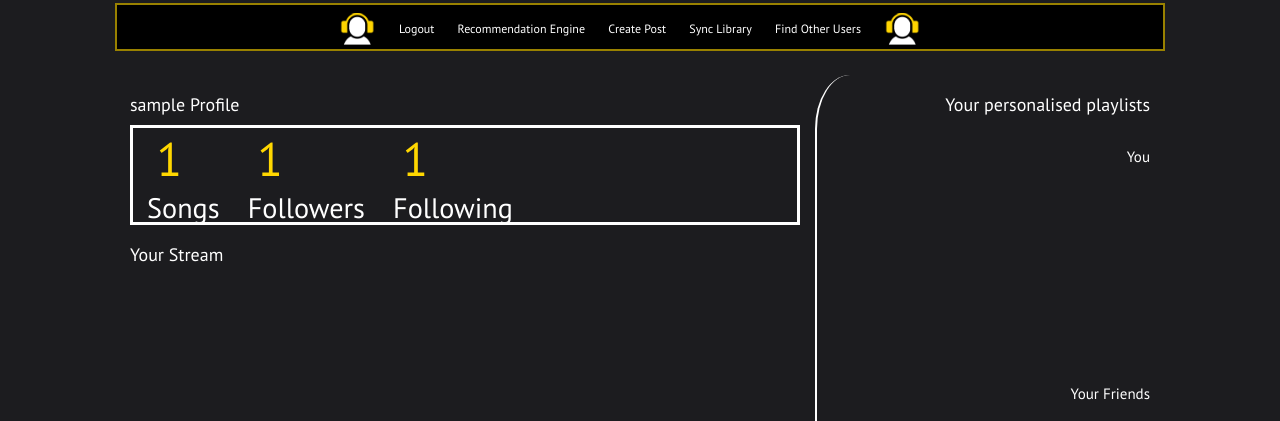
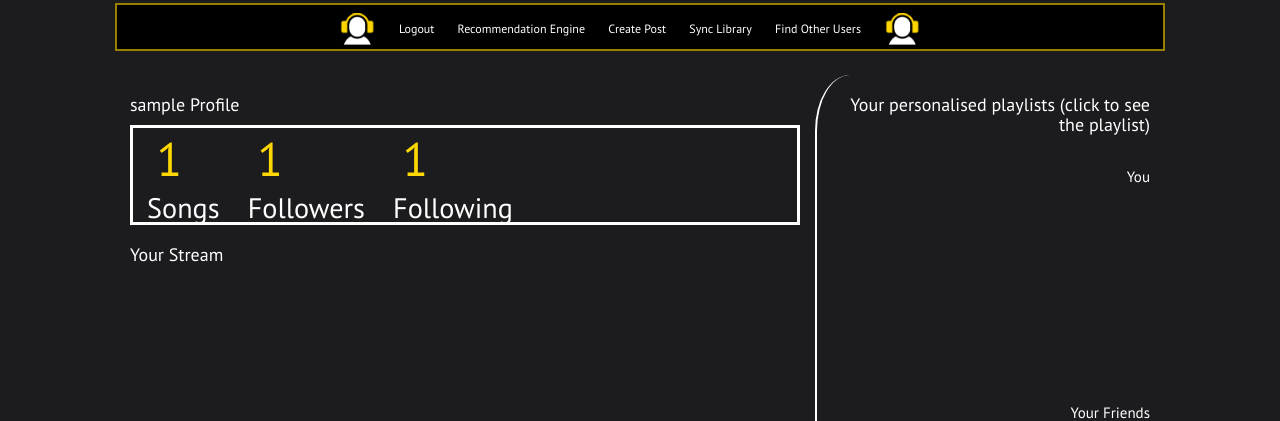
Before and after one commit to ecatkins/instabilly, a Django app: template project/spotify/templates/spotify/index.html in a window 1280 px wide. Shown: the part 93-514 px from the top of the page. Run offline with Django 3.2, Linux system fonts and the light colour scheme; tables that the repository leaves empty hold one stand-in row (values such as "Sample post"); the template is opened without the code that fills it: values that come from a table or form of the project are taken from there, most other values are stand-ins (such as "Sample title", 1, 10 or a date in 2020); data that the repository does not hold is empty; parts of the project's set-up code (start-up, migrations or seed data) failed here and were passed over; some libraries are stand-ins or nearby versions.

Commit message:
Small sign to click playlist

```diff
--- a/project/spotify/templates/spotify/index.html
+++ b/project/spotify/templates/spotify/index.html
@@ -49,7 +49,7 @@
     </div>
 
     <div id="eddy" class="col-md-4">
-        <h3> Your personalised playlists </h3>
+        <h3> Your personalised playlists (click to see the playlist) </h3>
         <div id="loading"> </div>
         <br>
         <h4>You</h4>
```
